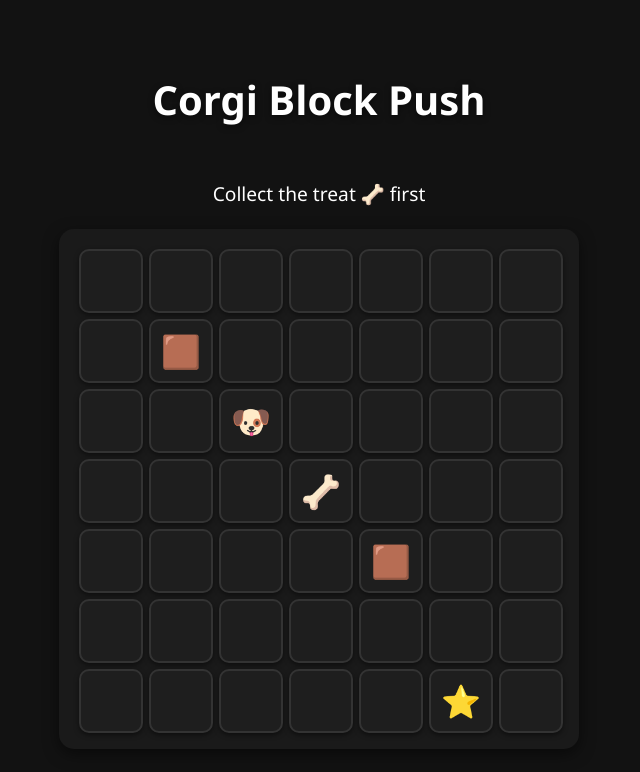
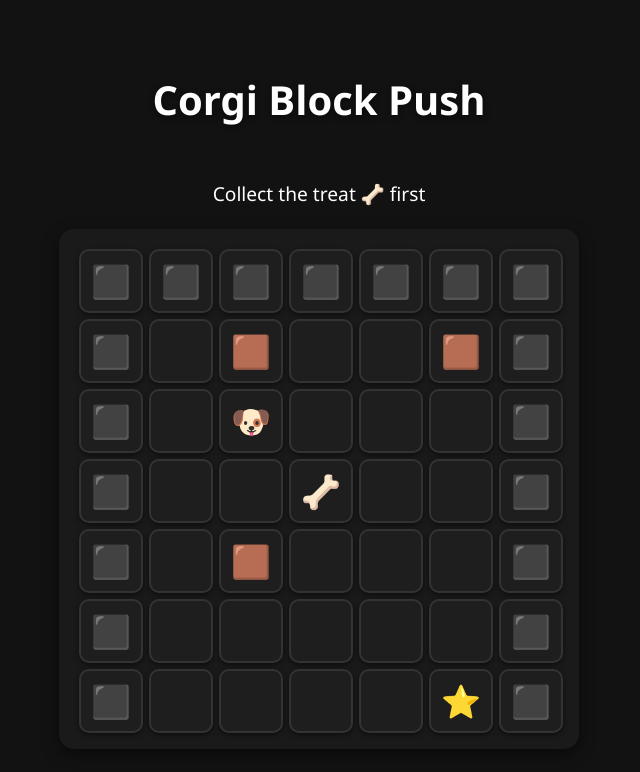
Before and after one commit to brendanbobryk/corgi-block-push, a React (Vite) app in the folder corgi-block-push/: page / in a window 1280 px wide. Shown: the top 772 px of the page, without its empty margins (321-961 px from the left). Built offline with nearby package versions, Linux system fonts and the light colour scheme.

Commit message:
added new impassable walls and redesigned grid

```diff
--- a/corgi-block-push/src/App.css
+++ b/corgi-block-push/src/App.css
@@ -1,4 +1,3 @@
-/* Global dark theme */
 body {
   margin: 0;
   padding: 0;
@@ -11,7 +10,6 @@ body {
   height: 100vh;
 }
 
-/* App container */
 .App {
   text-align: center;
   display: flex;
@@ -20,7 +18,6 @@ body {
   gap: 2rem;
 }
 
-/* Game title */
 .App h1 {
   font-size: 2.5rem;
   color: #fff;
--- a/corgi-block-push/src/components/Game.jsx
+++ b/corgi-block-push/src/components/Game.jsx
@@ -1,16 +1,16 @@
 import React, { useState, useEffect } from "react";
 import Cell from "./Cell";
-import { CELL_SIZE, GRID_ROWS, GRID_COLS, DIRECTIONS, EMOJIS, PROPERTIES } from "./constants";
+import { CELL_SIZE, GRID_ROWS, GRID_COLS, DIRECTIONS, PROPERTIES } from "./constants";
 
-// Initial grid: corgi, blocks, treat, and goal
+// Initial grid with walls and blocks
 const initialGrid = [
-  [[], [], [], [], [], [], []],
-  [[], [{ type: "BLOCK", properties: ["PUSH"] }], [], [], [], [], []],
-  [[], [], [{ type: "CORGI", properties: ["YOU"] }], [], [], [], []],
-  [[], [], [], [{ type: "TREAT", properties: ["COLLECTIBLE"] }], [], [], []],
-  [[], [], [], [], [{ type: "BLOCK", properties: ["PUSH"] }], [], []],
-  [[], [], [], [], [], [], []],
-  [[], [], [], [], [], [{ type: "GOAL", properties: ["WIN"] }], []],
+  [ [{ type: "WALL", properties: ["WALL"] }], [{ type: "WALL", properties: ["WALL"] }], [{ type: "WALL", properties: ["WALL"] }], [{ type: "WALL", properties: ["WALL"] }], [{ type: "WALL", properties: ["WALL"] }], [{ type: "WALL", properties: ["WALL"] }], [{ type: "WALL", properties: ["WALL"] }] ],
+  [ [{ type: "WALL", properties: ["WALL"] }], [], [{ type: "BLOCK", properties: ["PUSH"] }], [], [], [{ type: "BLOCK", properties: ["PUSH"] }], [{ type: "WALL", properties: ["WALL"] }] ],
+  [ [{ type: "WALL", properties: ["WALL"] }], [], [{ type: "CORGI", properties: ["YOU"] }], [], [], [], [{ type: "WALL", properties: ["WALL"] }] ],
+  [ [{ type: "WALL", properties: ["WALL"] }], [], [], [{ type: "TREAT", properties: ["COLLECTIBLE"] }], [], [], [{ type: "WALL", properties: ["WALL"] }] ],
+  [ [{ type: "WALL", properties: ["WALL"] }], [], [{ type: "BLOCK", properties: ["PUSH"] }], [], [], [], [{ type: "WALL", properties: ["WALL"] }] ],
+  [ [{ type: "WALL", properties: ["WALL"] }], [], [], [], [], [], [{ type: "WALL", properties: ["WALL"] }] ],
+  [ [{ type: "WALL", properties: ["WALL"] }], [], [], [], [], [{ type: "GOAL", properties: ["WIN"] }], [{ type: "WALL", properties: ["WALL"] }] ],
 ];
 
 const Game = () => {
@@ -18,7 +18,6 @@ const Game = () => {
   const [hasWon, setHasWon] = useState(false);
   const [hasTreat, setHasTreat] = useState(false);
 
-  // Find the player object
   const findPlayer = () => {
     for (let y = 0; y < GRID_ROWS; y++) {
       for (let x = 0; x < GRID_COLS; x++) {
@@ -29,24 +28,24 @@ const Game = () => {
     return null;
   };
 
-  // Move player and push objects
   const movePlayer = (dir) => {
-    if (hasWon) return; // Disable movement after winning
+    if (hasWon) return;
     const pos = findPlayer();
     if (!pos) return;
     const { x: cx, y: cy } = pos;
     const nx = cx + dir.x;
     const ny = cy + dir.y;
 
-    // Check bounds
     if (nx < 0 || nx >= GRID_COLS || ny < 0 || ny >= GRID_ROWS) return;
 
     const targetCell = grid[ny][nx];
-    const newGrid = grid.map((row) => row.map((cell) => [...cell]));
+    const newGrid = grid.map(row => row.map(cell => [...cell]));
 
-    // Check for pushable object
-    const pushable = targetCell.find((obj) => obj.properties.includes("PUSH"));
+    // Cannot move into walls
+    if (targetCell.some(obj => obj.properties.includes("WALL"))) return;
 
+    // Check pushable
+    const pushable = targetCell.find(obj => obj.properties.includes("PUSH"));
     if (pushable) {
       const pushX = nx + dir.x;
       const pushY = ny + dir.y;
@@ -55,24 +54,23 @@ const Game = () => {
         pushX < GRID_COLS &&
         pushY >= 0 &&
         pushY < GRID_ROWS &&
-        newGrid[pushY][pushX].length === 0
+        newGrid[pushY][pushX].length === 0 &&
+        !newGrid[pushY][pushX].some(obj => obj.properties.includes("WALL"))
       ) {
-        // Move pushable
         newGrid[pushY][pushX].push(pushable);
-        newGrid[ny][nx] = newGrid[ny][nx].filter((o) => o !== pushable);
+        newGrid[ny][nx] = newGrid[ny][nx].filter(o => o !== pushable);
 
-        // Move player
-        const player = newGrid[cy][cx].find((obj) => obj.properties.includes("YOU"));
-        newGrid[cy][cx] = newGrid[cy][cx].filter((o) => o !== player);
+        const player = newGrid[cy][cx].find(o => o.properties.includes("YOU"));
+        newGrid[cy][cx] = newGrid[cy][cx].filter(o => o !== player);
         newGrid[ny][nx].push(player);
+
         setGrid(newGrid);
         checkPickup(newGrid, nx, ny);
         checkWin(newGrid, nx, ny);
       }
     } else {
-      // Move player to empty or collectible cell
-      const player = newGrid[cy][cx].find((obj) => obj.properties.includes("YOU"));
-      newGrid[cy][cx] = newGrid[cy][cx].filter((o) => o !== player);
+      const player = newGrid[cy][cx].find(o => o.properties.includes("YOU"));
+      newGrid[cy][cx] = newGrid[cy][cx].filter(o => o !== player);
       newGrid[ny][nx].push(player);
 
       setGrid(newGrid);
@@ -81,43 +79,34 @@ const Game = () => {
     }
   };
 
-  // Check if player picked up treat
   const checkPickup = (currentGrid, x, y) => {
     const cell = currentGrid[y][x];
-    const treat = cell.find((obj) => obj.properties.includes("COLLECTIBLE"));
+    const treat = cell.find(obj => obj.properties.includes("COLLECTIBLE"));
     if (treat) {
-      // Remove treat from grid
-      currentGrid[y][x] = cell.filter((o) => o !== treat);
+      currentGrid[y][x] = cell.filter(o => o !== treat);
       setHasTreat(true);
     }
   };
 
-  // Check if player reached a WIN tile with treat
   const checkWin = (currentGrid, x, y) => {
     const cell = currentGrid[y][x];
-    if (cell.some((obj) => obj.properties.includes("WIN")) && hasTreat) {
+    if (cell.some(obj => obj.properties.includes("WIN")) && hasTreat) {
       setHasWon(true);
     }
   };
 
-  // Handle arrow keys
   useEffect(() => {
-    const handleKey = (e) => {
-      switch (e.key) {
+    const handleKey = e => {
+      switch(e.key) {
         case "ArrowUp":
-          movePlayer(DIRECTIONS.UP);
-          break;
+          movePlayer(DIRECTIONS.UP); break;
         case "ArrowDown":
-          movePlayer(DIRECTIONS.DOWN);
-          break;
+          movePlayer(DIRECTIONS.DOWN); break;
         case "ArrowLeft":
-          movePlayer(DIRECTIONS.LEFT);
-          break;
+          movePlayer(DIRECTIONS.LEFT); break;
         case "ArrowRight":
-          movePlayer(DIRECTIONS.RIGHT);
-          break;
-        default:
-          break;
+          movePlayer(DIRECTIONS.RIGHT); break;
+        default: break;
       }
     };
     window.addEventListener("keydown", handleKey);
@@ -130,18 +119,15 @@ const Game = () => {
         {hasTreat ? "🦴 Treat collected!" : "Collect the treat 🦴 first"}
       </div>
       {hasWon && (
-        <div
-          style={{
+        <div style={{
           fontSize: "2rem",
           color: "#00ff99",
-            textShadow: "0 2px 6px rgba(0,0,0,0.7)",
-          }}
-        >
+          textShadow: "0 2px 6px rgba(0,0,0,0.7)"
+        }}>
           🎉 You Win! 🎉
         </div>
       )}
-      <div
-        style={{
+      <div style={{
         display: "grid",
         gridTemplateColumns: `repeat(${GRID_COLS}, ${CELL_SIZE}px)`,
         gridTemplateRows: `repeat(${GRID_ROWS}, ${CELL_SIZE}px)`,
@@ -150,12 +136,9 @@ const Game = () => {
         backgroundColor: "#1a1a1a",
         padding: "20px",
         borderRadius: "15px",
-          boxShadow: "0 5px 15px rgba(0,0,0,0.5)",
-        }}
-      >
-        {grid.flat().map((cell, idx) => (
-          <Cell key={idx} content={cell} />
-        ))}
+        boxShadow: "0 5px 15px rgba(0,0,0,0.5)"
+      }}>
+        {grid.flat().map((cell, idx) => <Cell key={idx} content={cell} />)}
       </div>
     </div>
   );
--- a/corgi-block-push/src/components/constants.js
+++ b/corgi-block-push/src/components/constants.js
@@ -6,9 +6,10 @@ export const GRID_COLS = 7;
 export const EMOJIS = {
   CORGI: "🐶",
   BLOCK: "🟫",
+  WALL: "⬛",   // Impassable obstacle
   EMPTY: "⬜",
-  GOAL: "⭐",   // Goal tile
-  TREAT: "🦴",  // Item to collect
+  GOAL: "⭐",
+  TREAT: "🦴",
 };
 
 export const DIRECTIONS = {
@@ -20,8 +21,10 @@ export const DIRECTIONS = {
 
 // Properties for objects
 export const PROPERTIES = {
-  YOU: "YOU",   // Controllable object
-  PUSH: "PUSH", // Pushable object
-  WIN: "WIN",   // Reaching this triggers win (if treat collected)
-  COLLECTIBLE: "COLLECTIBLE", // Item to pick up
+  YOU: "YOU",          // Controllable object
+  PUSH: "PUSH",        // Pushable object
+  WIN: "WIN",          // Reaching this triggers win
+  COLLECTIBLE: "COLLECTIBLE", // Items to pick up
+  BLOCK: "BLOCK",      // Normal block
+  WALL: "WALL",        // Impassable
 };
```
Lines whose indentation alone changed are shown as unchanged.
